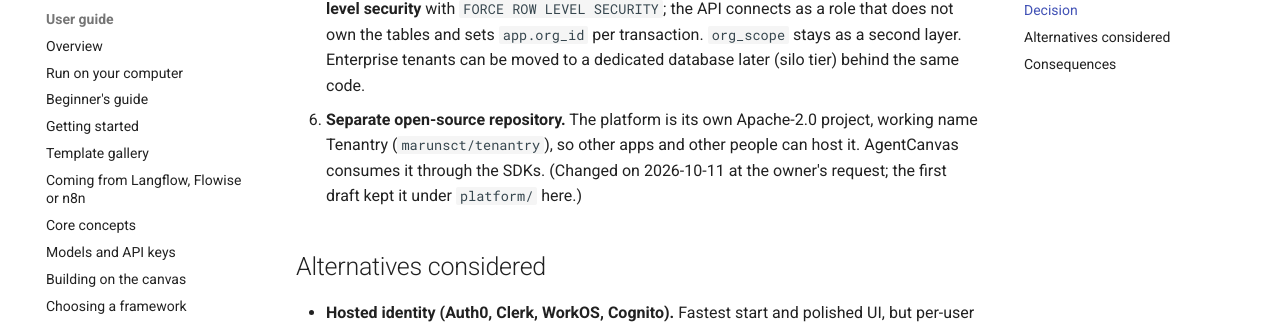
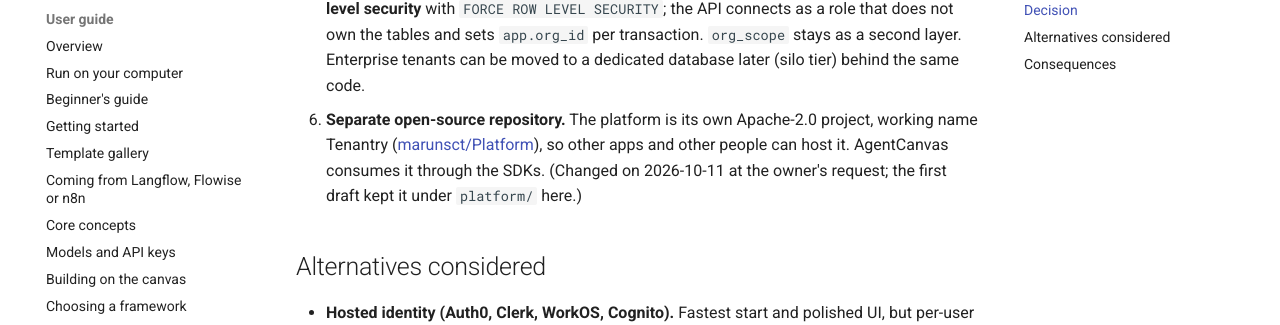
Before and after one commit to marunsct/AgentCanvas, an MkDocs documentation site: the page built from docs/adr/0019-identity-and-tenancy-platform.md, in a window 1280 px wide and 900 px high, scrolled down 1293 px. Shown: the part 125-450 px from the top of the window. Built offline with MkDocs 1.6.1 and Material for MkDocs 9.7.7, drawn with Linux system fonts in a browser that asks for light colours; comment, search, counter and statistics services are not loaded.

Commit message:
Plan: platform repository is marunsct/Platform
Co-Authored-By: Claude Opus 5.5 <noreply@anthropic.com>
Claude-Session: https://claude.ai/code/session_01SAiatzmX6j3VrkHBnimXpm

```diff
--- a/docs/adr/0019-identity-and-tenancy-platform.md
+++ b/docs/adr/0019-identity-and-tenancy-platform.md
@@ -44,7 +44,7 @@ apps, not only AgentCanvas.
    `org_scope` stays as a second layer. Enterprise tenants can be moved to a dedicated database later (silo tier)
    behind the same code.
 6. **Separate open-source repository.** The platform is its own Apache-2.0 project, working name Tenantry
-   (`marunsct/tenantry`), so other apps and other people can host it. AgentCanvas consumes it through the SDKs.
+   ([marunsct/Platform](https://github.com/marunsct/Platform)), so other apps and other people can host it. AgentCanvas consumes it through the SDKs.
    (Changed on 2026-10-11 at the owner's request; the first draft kept it under `platform/` here.)
 
 ## Alternatives considered
```
Also changed, not shown: docs/agent-canvas-spec/18-identity-and-tenancy-plan.md (+1 -1 lines).
